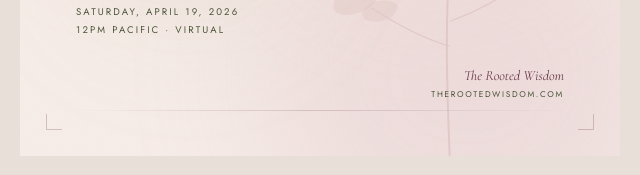
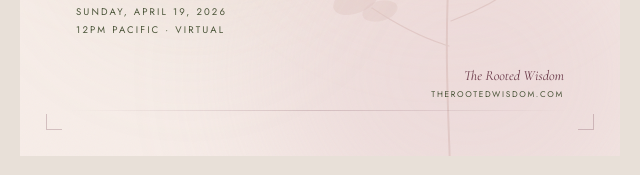
Before and after one commit to the-rooted-wisdom/underground, a plain HTML site: page workshop-images.html in a window 1280 px wide. Shown: the part 896-1071 px from the top of the page, 320-960 px from the left. Drawn offline with nearby package versions, Linux system fonts and the light colour scheme.

Commit message:
Change event date from Saturday to Sunday

```diff
--- a/workshop-images.html
+++ b/workshop-images.html
@@ -489,7 +489,7 @@
         <p class="sq-presenters">Dara Pressley · Julie Moody-Freeman · Ericka Mabrie</p>
 
         <div class="sq-meta-stack">
-          <span class="sq-meta">Saturday, April 19, 2026</span>
+          <span class="sq-meta">Sunday, April 19, 2026</span>
           <span class="sq-meta">12pm Pacific · Virtual</span>
         </div>
       </div>
```
